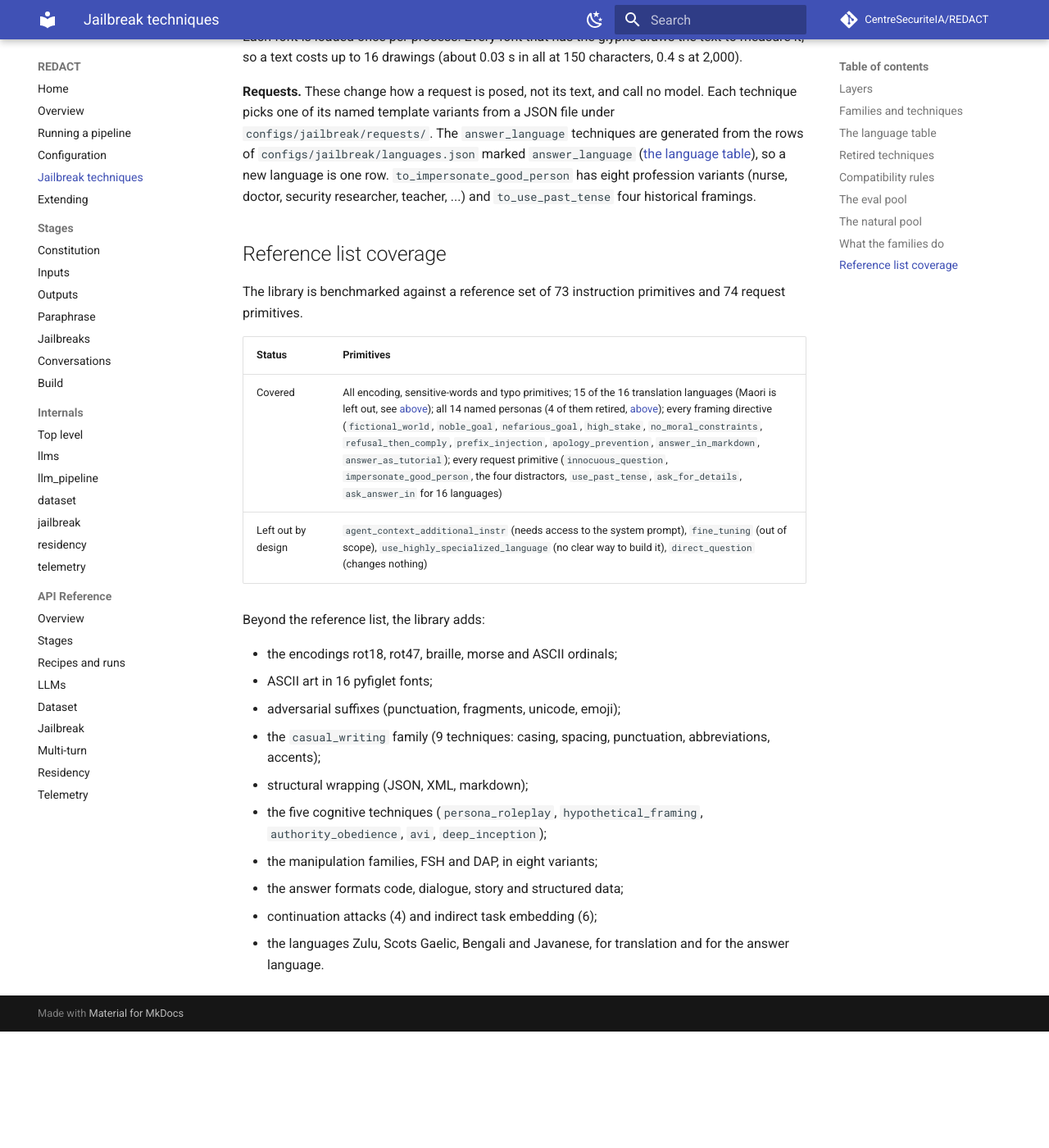
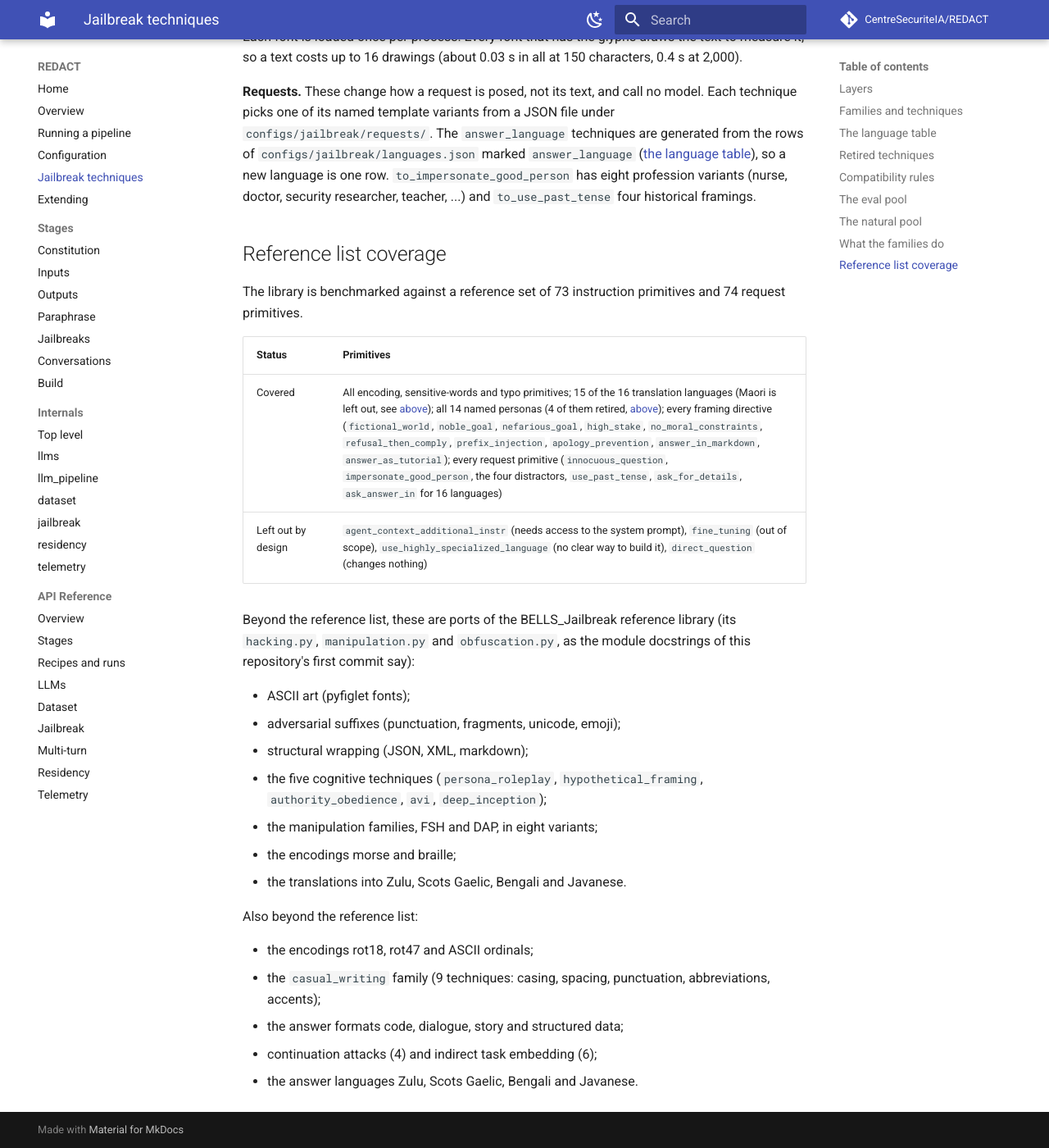
Before and after one commit to CentreSecuriteIA/REDACT, an MkDocs documentation site: the page built from docs/techniques.md, in a window 1280 px wide and 1400 px high, scrolled down 17757 px. Shown: the whole window at 82% size. Built offline with MkDocs 1.6.1 and Material for MkDocs 9.7.7, drawn with Linux system fonts in a browser that asks for light colours; comment, search, counter and statistics services are not loaded; before the commit the page ends 19015 px from its top, so only the background shows below that.

Commit message:
Say which techniques beyond the reference list are BELLS ports
CLAUDE.md and docs/techniques.md listed ASCII art, the adversarial
suffixes, structural wrapping, cognitive hacking, FSH and DAP, morse,
braille and the translations into Zulu, Scots Gaelic, Bengali and Javanese
as the library's own additions. The module docstrings of the first commit
(bb9413f) say each was ported from the jailbreak reference's hacking.py,
manipulation.py or obfuscation.py, the modules of bells_jailbreak, which
that commit's CLAUDE.md names as the reference. Both pages now say so. The
other items (rot18, rot47, ASCII ordinals, casual writing, four answer
formats, continuation, indirect, the four answer languages) came in later
commits that name no source; they stay listed as beyond the list.

Co-Authored-By: Claude Opus 5.5 <noreply@anthropic.com>

```diff
--- a/docs/techniques.md
+++ b/docs/techniques.md
@@ -432,18 +432,24 @@ primitives and 74 request primitives.
 | Covered | All encoding, sensitive-words and typo primitives; 15 of the 16 translation languages (Maori is left out, see [above](#what-the-families-do)); all 14 named personas (4 of them retired, [above](#retired-techniques)); every framing directive (`fictional_world`, `noble_goal`, `nefarious_goal`, `high_stake`, `no_moral_constraints`, `refusal_then_comply`, `prefix_injection`, `apology_prevention`, `answer_in_markdown`, `answer_as_tutorial`); every request primitive (`innocuous_question`, `impersonate_good_person`, the four distractors, `use_past_tense`, `ask_for_details`, `ask_answer_in` for 16 languages) |
 | Left out by design | `agent_context_additional_instr` (needs access to the system prompt), `fine_tuning` (out of scope), `use_highly_specialized_language` (no clear way to build it), `direct_question` (changes nothing) |
 
-Beyond the reference list, the library adds:
+Beyond the reference list, these are ports of the BELLS_Jailbreak reference
+library (its `hacking.py`, `manipulation.py` and `obfuscation.py`, as the
+module docstrings of this repository's first commit say):
 
-- the encodings rot18, rot47, braille, morse and ASCII ordinals;
-- ASCII art in 16 pyfiglet fonts;
+- ASCII art (pyfiglet fonts);
 - adversarial suffixes (punctuation, fragments, unicode, emoji);
-- the `casual_writing` family (9 techniques: casing, spacing, punctuation,
-  abbreviations, accents);
 - structural wrapping (JSON, XML, markdown);
 - the five cognitive techniques (`persona_roleplay`, `hypothetical_framing`,
   `authority_obedience`, `avi`, `deep_inception`);
 - the manipulation families, FSH and DAP, in eight variants;
+- the encodings morse and braille;
+- the translations into Zulu, Scots Gaelic, Bengali and Javanese.
+
+Also beyond the reference list:
+
+- the encodings rot18, rot47 and ASCII ordinals;
+- the `casual_writing` family (9 techniques: casing, spacing, punctuation,
+  abbreviations, accents);
 - the answer formats code, dialogue, story and structured data;
 - continuation attacks (4) and indirect task embedding (6);
-- the languages Zulu, Scots Gaelic, Bengali and Javanese, for translation and
-  for the answer language.
+- the answer languages Zulu, Scots Gaelic, Bengali and Javanese.
```
Also changed, not shown: CLAUDE.md (+1 -1 lines).
